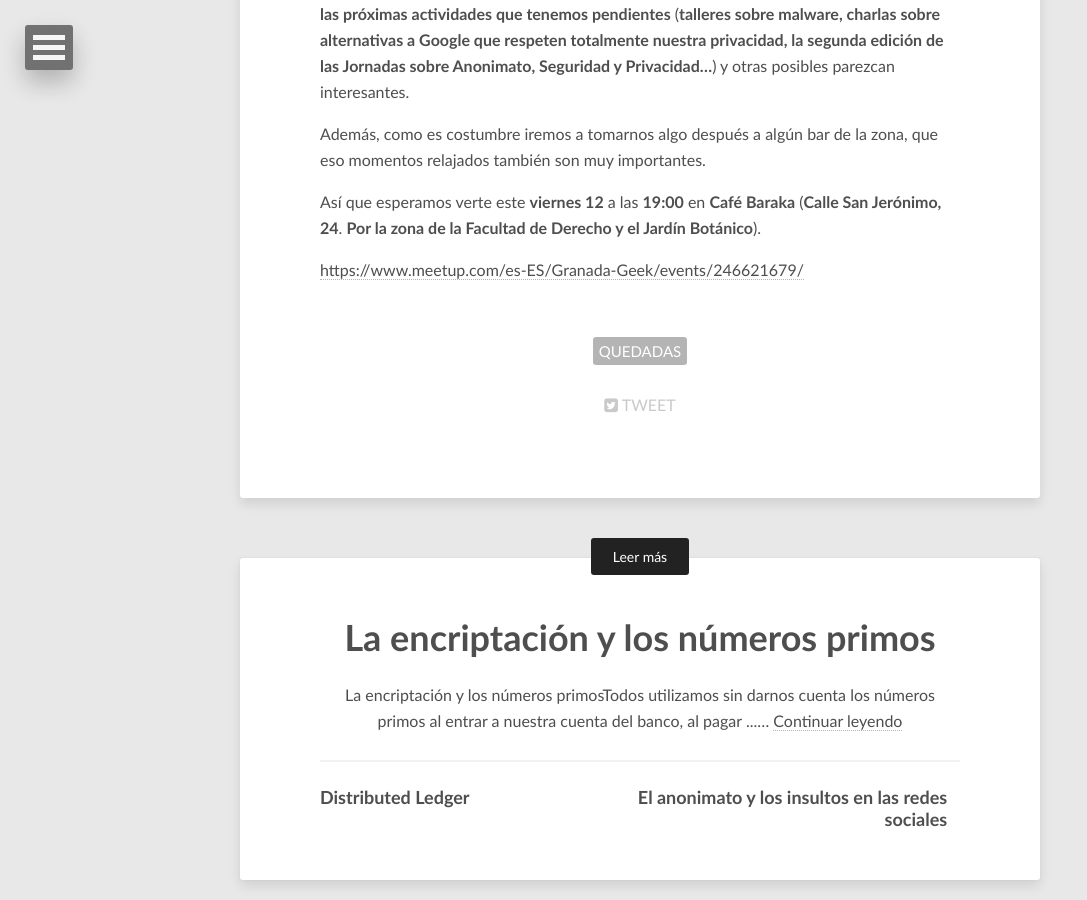
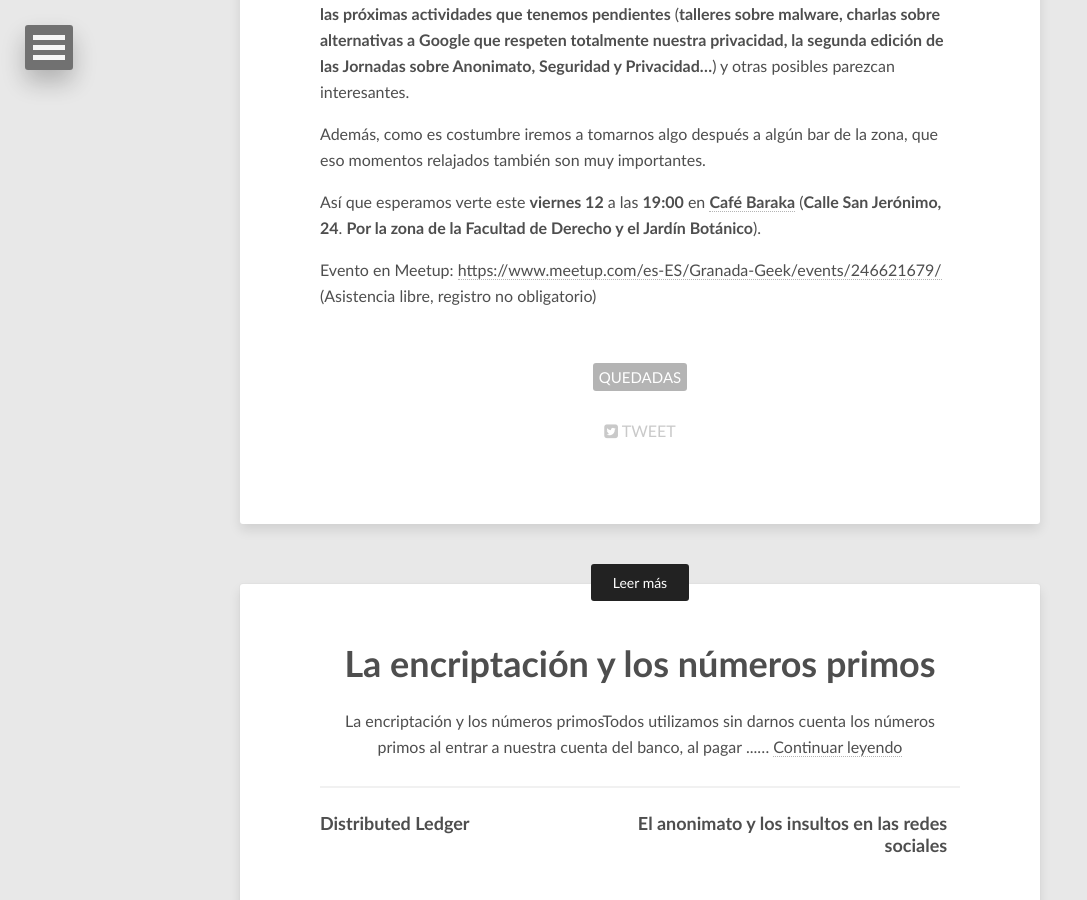
Before and after one commit to Interferencias/interferencias.github.io, a Jekyll site: the page built from _posts/2018-01-08-quedada-enero-2018.md, in a window 1280 px wide and 900 px high, scrolled down 811 px. Shown: the whole window, without its empty margins (0-1087 px from the left). Built offline with Jekyll 4.4.1, drawn with Linux system fonts in a browser that asks for light colours; nearby versions of some CDN libraries; comment, search, counter and statistics services are not loaded.

Commit message:
Añade localización de quedada

```diff
--- a/_posts/2018-01-08-quedada-enero-2018.md
+++ b/_posts/2018-01-08-quedada-enero-2018.md
@@ -17,7 +17,7 @@ La idea es volver a juntarnos para descutir todos los temás de actualidad y com
 
 Además, como es costumbre iremos a tomarnos algo después a algún bar de la zona, que eso momentos relajados también son muy importantes.
 
-Así que esperamos verte este **viernes 12** a las **19:00** en **Café Baraka** (**Calle San Jerónimo, 24**. __Por la zona de la Facultad de Derecho y el Jardín Botánico__).
+Así que esperamos verte este **viernes 12** a las **19:00** en [**Café Baraka**](https://www.openstreetmap.org/node/5156567121) (**Calle San Jerónimo, 24**. __Por la zona de la Facultad de Derecho y el Jardín Botánico__).
 
 
-[https://www.meetup.com/es-ES/Granada-Geek/events/246621679/](https://www.meetup.com/es-ES/Granada-Geek/events/246621679/)
+Evento en Meetup: [https://www.meetup.com/es-ES/Granada-Geek/events/246621679/](https://www.meetup.com/es-ES/Granada-Geek/events/246621679/) (Asistencia libre, registro no obligatorio)
```
